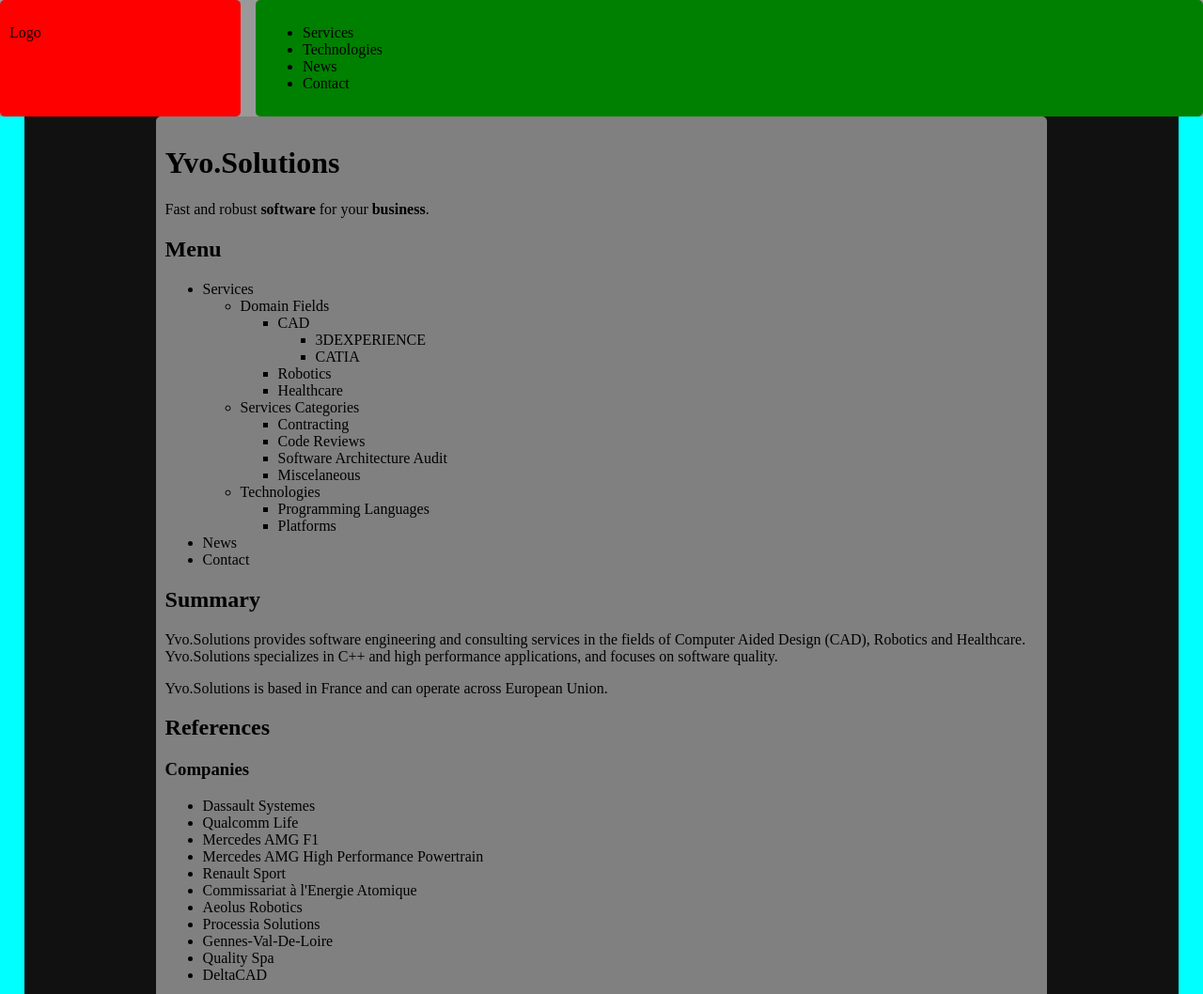
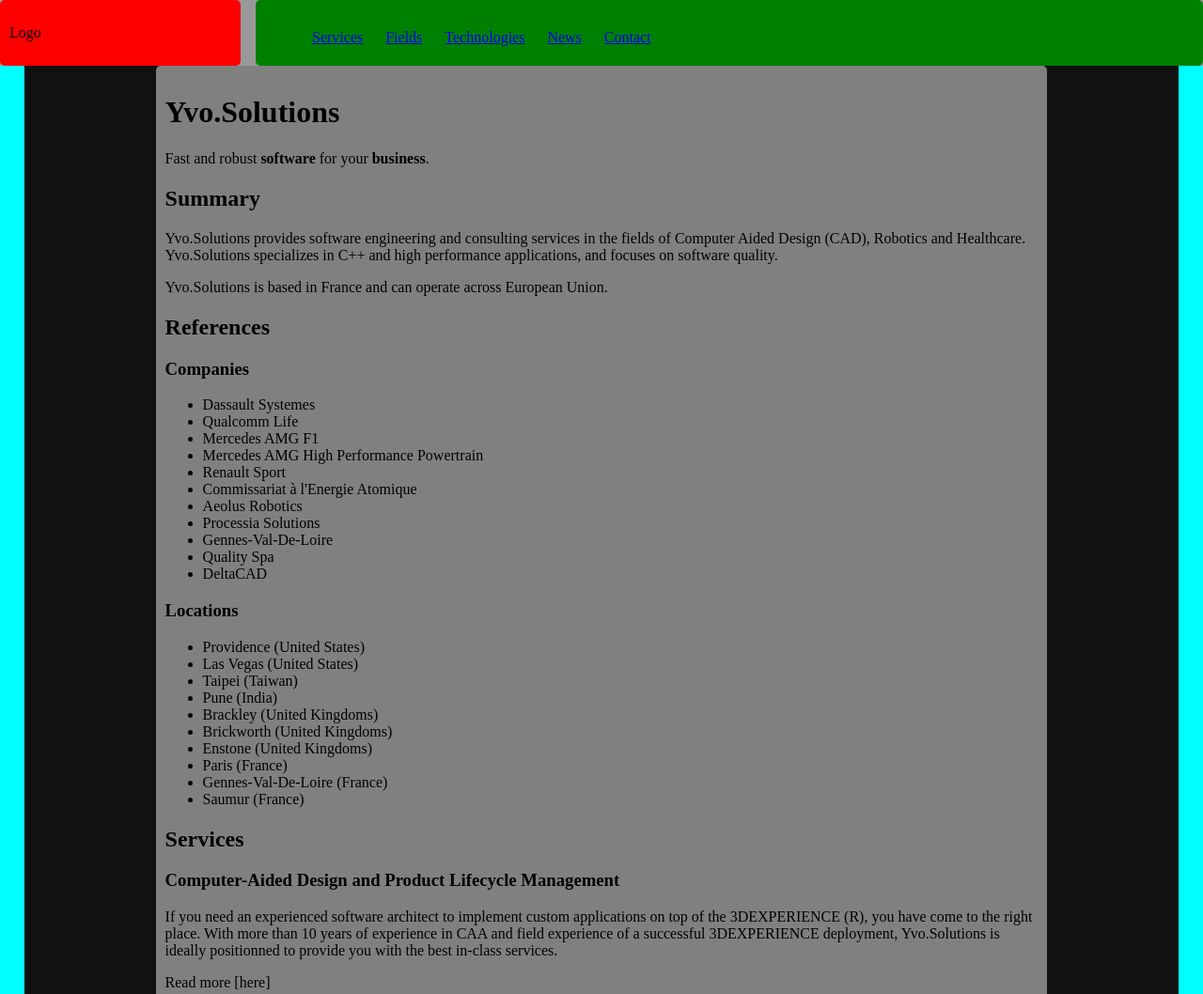
Before and after one commit to yvo-solutions/yvo-solutions-website, an Eleventy site: page src/index.md in a window 1280 px wide. Shown: the top 1058 px of the page at 94% size. Built offline with nearby package versions, Linux system fonts and the light colour scheme; Eleventy itself is replaced by a stand-in of ours; files that its build step writes are made by us from their sources.

Commit message:
First version of the main menu

```diff
--- a/src/css/main.css
+++ b/src/css/main.css
@@ -72,3 +72,31 @@ header, footer {
             "left content right";
     }
 }
+
+/* Menu - TODO: move to separate file */
+
+nav.main_menu ul {
+    position: absolute;
+    list-style: none;
+}
+
+nav.main_menu ul li {
+    display: inline-block;
+    padding: 5px 10px;
+    position: relative;
+}
+
+nav.main_menu ul li:hover > ul {
+    display: block;
+}
+
+nav.main_menu ul ul ul {
+    position: absolute;
+    display: none;
+    margin: 0;
+    padding: 5px 10px;
+}
+
+nav.main_menu ul ul ul li {
+    display: block;
+}
--- a/src/includes/layouts/menu.njk
+++ b/src/includes/layouts/menu.njk
@@ -1,8 +1,61 @@
+{%
+set navMainMenu = [
+    {
+        "title": "Services",
+        "href": "/services/"
+    },
+    {
+        "title": "Fields",
+        "href": "/fields/"
+    },
+    {
+        "title": "Technologies",
+        "href": "/technologies/"
+    },
+    {
+        "title": "News",
+        "href": "/news/"
+    },
+    {
+        "title": "Contact",
+        "href": "/contact/"
+    }
+]
+%}
+
+<!--
+## Menu
+
+[comment]: <> (The menu should overlay on top of the immersive image - or canvas on desktops)
+
+* Services
+    * Domain Fields
+        * CAD
+            * 3DEXPERIENCE
+            * CATIA
+        * Robotics
+        * Healthcare
+    * Services Categories
+        * Contracting
+        * Code Reviews
+        * Software Architecture Audit
+        * Miscelaneous
+    * Technologies
+        * Programming Languages
+        * Platforms
+* News
+* Contact
+-->
+
 <nav class="main_menu">
     <ul>
-        <li>Services</li>
-        <li>Technologies</li>
-        <li>News</li>
-        <li>Contact</li>
+        {% for link in navMainMenu %}
+            <li>
+                <a  class="{{ 'is-active' if link.href in page.url }}"
+                    href="{{ link.href }}">
+                        {{ link.title }}
+                </a>
+            </li>
+      {% endfor %}
     </ul>
 </nav>
--- a/src/index.md
+++ b/src/index.md
@@ -16,28 +16,6 @@ layout: layouts/base.njk
 [comment]: <> (Donnons vie à vos projets informatiques.)
 
 Fast and robust **software** <span>for your **business**</span>.
-
-## Menu
-
-[comment]: <> (The menu should overlay on top of the immersive image - or canvas on desktops)
-
-* Services
-    * Domain Fields
-        * CAD
-            * 3DEXPERIENCE
-            * CATIA
-        * Robotics
-        * Healthcare
-    * Services Categories
-        * Contracting
-        * Code Reviews
-        * Software Architecture Audit
-        * Miscelaneous
-    * Technologies
-        * Programming Languages
-        * Platforms
-* News
-* Contact
 
 ## Summary
 
```
